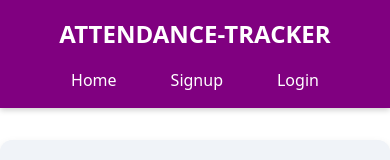
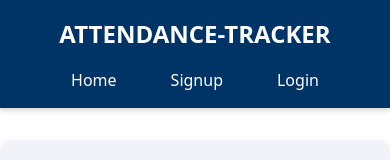
Before and after one commit to Pujarani06052001/attendance-tracker-frontend, a React (Vite) app: page / in a window 390 px wide. Shown: the top 160 px of the page. Built offline with nearby package versions, Linux system fonts and the light colour scheme.

Commit message:
Change in home2

```diff
--- a/src/components/Navbar.css
+++ b/src/components/Navbar.css
@@ -47,7 +47,7 @@
   .navbar {
     flex-direction: column;
     padding: 1rem;
-    background-color: purple;
+    background-color: #003366;
   }
 
   .navbar-title {
```
